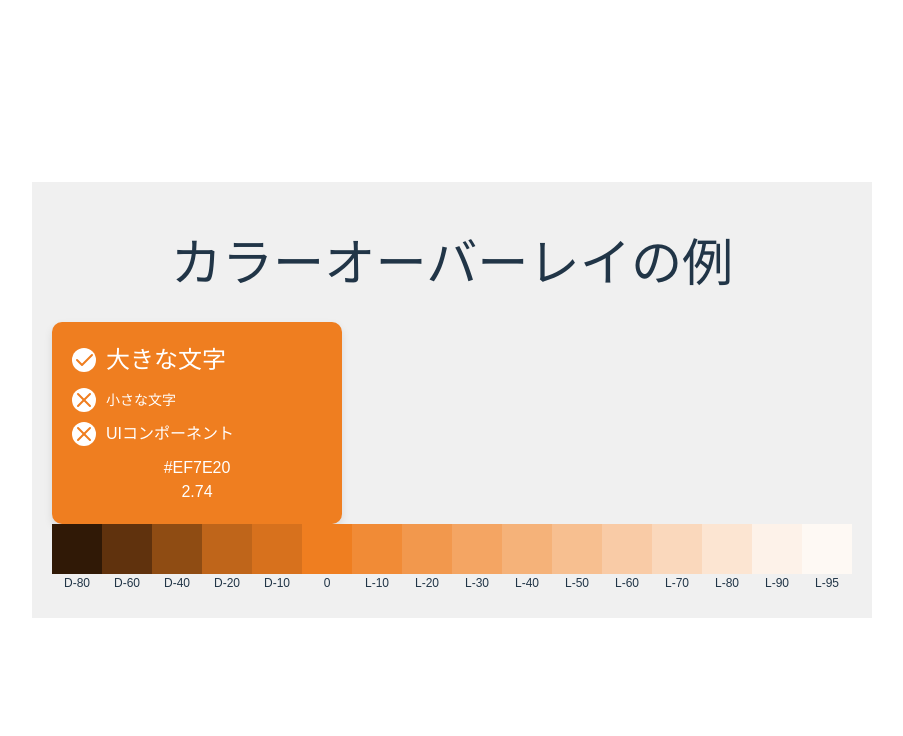
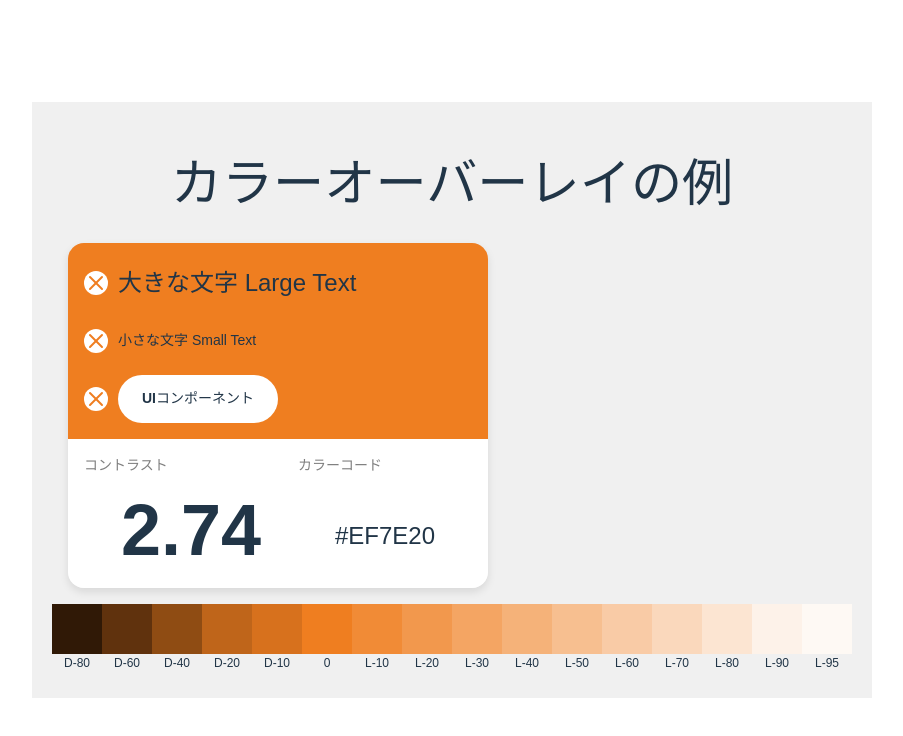
Before and after one commit to Atoyr/g-color, a Svelte app: page / in a window 1280 px wide. Shown: the top 736 px of the page, without its empty margins (188-1091 px from the left). Built offline with nearby package versions, Linux system fonts and the light colour scheme.

Commit message:
update add Color info

```diff
--- a/src/components/ColorInfoCard.svelte
+++ b/src/components/ColorInfoCard.svelte
@@ -3,20 +3,52 @@
   export let baseColor: string = '#7F7F7F';
   import { contrastRatio } from '../utils/color';
   import { IconX, IconCheck} from '@tabler/icons-svelte';
+
+  const contrast = contrastRatio(baseColor) || 0;
+  const isAANormalText = contrast >= 4.5;
+  const isAAANormalText = contrast >= 7;
+  const isAALargeText = contrast >= 3;
+  const isAAALargeText = contrast >= 4.5;
 </script>
 
 <style>
   .color-info-card {
-    width: 250px;
-    padding: 20px;
-    background-color: var(--base-color);
-    border-radius: 10px;
-    color: white;
+    width: 420px;
     box-shadow: 0 4px 8px rgba(0, 0, 0, 0.1);
+    justify-content: space-between;
+    margin: 16px;
+    border-radius: 16px;
+    background-color: transparent;
+  }
+
+  .flex-row {
+    display: flex;
+    flex-direction: row;
+  }
+
+  .flex-column {
     display: flex;
     flex-direction: column;
-    justify-content: space-between;
   }
+
+  .flex-grow-1 div {
+    flex-grow: 1;
+  }
+
+  .top-panel {
+    border-top-left-radius: 16px;
+    border-top-right-radius: 16px;
+    background-color: var(--base-color);
+    padding: 16px;
+  }
+
+  .bottom-panel {
+    border-bottom-left-radius: 16px;
+    border-bottom-right-radius: 16px;
+    background-color: var(--base-color);
+    padding: 16px;
+  }
+
   .option {
     display: flex;
     align-items: center;
@@ -28,19 +60,52 @@
     margin-bottom: 0;
   }
 
-  .option input[type="checkbox"] {
-      margin-right: 10px;
+  .color-code {
+    display: flex;
+    font-size: 24px;
+    height: 48px;
+    align-items: center;
+    justify-content: center;
+  }
+  .large-text {
+    display: flex;
+    font-size: 24px;
+    height: 48px;
+    align-items: center;
+    justify-content: center;
+  }
+  .small-text {
+    display: flex;
+    font-size: 14px;
+    height: 48px;
+    align-items: center;
+    justify-content: center;
+  }
+  .ui-component {
+    align-items: center;
+    justify-content: center;
+    display: flex;
+
+    font-size: 14px;
+    font-weight: 600;
+
+    width: 160px;
+    height: 48px;
+    border-radius: 24px;
+
+    background-color: #FFFFFF;
   }
 
-  .option input[type="radio"] {
-      margin-right: 10px;
+  .content-title {
+    text-align: left;
+    font-size: 14px;
+    font-weight: 600;
+    color: #7F7F7F;
   }
-
-  .large-text {
-      font-size: 24px;
-  }
-  .small-text {
-      font-size: 14px;
+  .contrast-ratio {
+    font-size: 72px;
+    font-weight: 600;
+    height: 96px;
   }
 
   .icon {
@@ -51,29 +116,56 @@
   }
 </style>
 
-<div class="color-info-card"
+<div class="color-info-card flex-column"
+>
+  <div class="top-panel flex-column"
     style="
       --base-color: {baseColor};
     "
   >
     <div class="option">
       <div class="icon">
+        {#if isAANormalText}
           <IconCheck size={24} color={baseColor}/>
+        {:else}
+          <IconX size={24} color={baseColor}/>
+        {/if}
       </div>
-    <div class="large-text">大きな文字</div>
+      <div class="large-text">大きな文字 Large Text</div>
     </div>
     <div class="option">
       <div class="icon">
+        {#if isAALargeText}
+          <IconCheck size={24} color={baseColor}/>
+        {:else}
           <IconX size={24} color={baseColor}/>
+        {/if}
       </div>
-    <div class="small-text">小さな文字</div>
+      <div class="small-text">小さな文字 Small Text</div>
     </div>
     <div class="option">
       <div class="icon">
+        {#if isAALargeText}
+          <IconCheck size={24} color={baseColor}/>
+        {:else}
           <IconX size={24} color={baseColor}/>
+        {/if}
       </div>
-    <div class="component">UIコンポーネント</div>
+      <div class="ui-component">UIコンポーネント</div>
     </div>
+  </div>
+  <div class="bottom-panel flex-row flex-grow-1"
+    style="
+      --base-color: #FFFFFF;
+    "
+  >
+    <div class="flex-column">
+      <div class="content-title">コントラスト</div>
+      <div class="contrast-ratio">{contrast.toFixed(2)}</div>
+    </div>
+    <div class="flex-column">
+      <div class="content-title">カラーコード</div>
       <div class="color-code">{baseColor.toUpperCase()}</div>
-  <div class="rating">{contrastRatio(baseColor)?.toFixed(2)}</div>
     </div>
+  </div>
+</div>
--- a/src/utils/color.ts
+++ b/src/utils/color.ts
@@ -13,6 +13,15 @@ export function hexToRgb(hex: string): { r: number; g: number; b: number } | nul
         b: parseInt(match[3], 16),
       }
     : null;
+}
+
+// 関数: カラーコードをRGBに変換
+export function hexToRgba(hex: string): string | null {
+  const rgb = hexToRgb(hex);
+  if (rgb === null) {
+    return null;
+  }
+  return rgbaColor(hex, 1);
 }
 
 // 関数: RGBをカラーコードに変換
```
Lines whose indentation alone changed are shown as unchanged.
